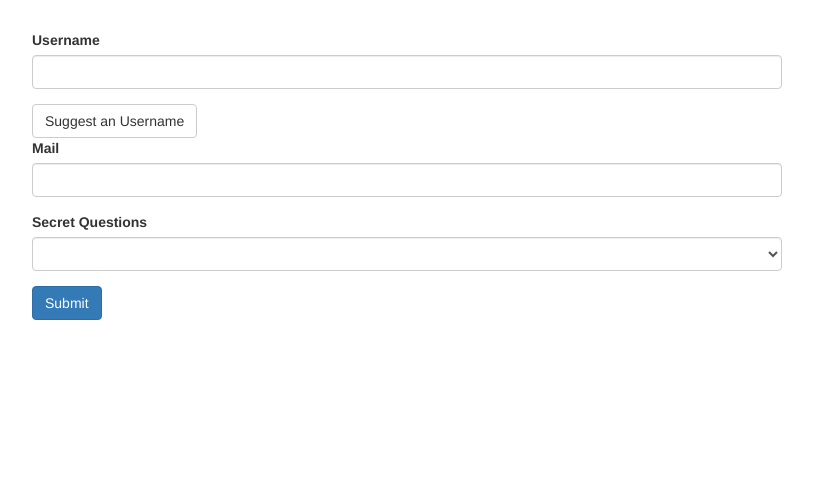
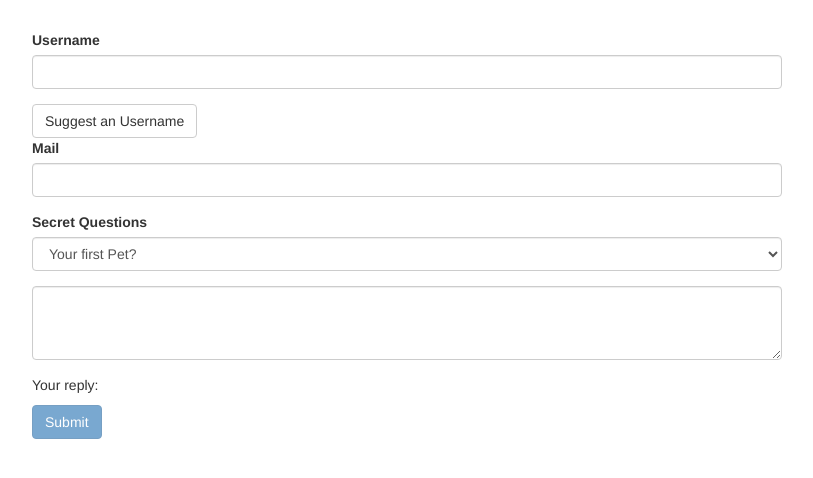
Before and after one commit to Netherwulf/angular-template-driven-form, an Angular app: page / in a window 1280 px wide. Shown: the top 478 px of the page, without its empty margins (233-1046 px from the left). Built offline with nearby package versions, Linux system fonts and the light colour scheme.

Commit message:
Added group form controls and styled validations
Added group form controls and styled validations

```diff
--- a/src/app/app.component.css
+++ b/src/app/app.component.css
@@ -1,3 +1,7 @@
 .container {
   margin-top: 30px;
 }
+
+input.ng-invalid.ng-touched {
+  border: 1px solid red;
+}
--- a/src/app/app.component.html
+++ b/src/app/app.component.html
@@ -2,7 +2,10 @@
   <div class="row">
     <div class="col-xs-12 col-sm-10 col-md-8 col-sm-offset-1 col-md-offset-2">
       <form (ngSubmit)="onSubmit(f)" #f="ngForm">
-        <div id="user-data">
+        <div
+          id="user-data"
+          ngModelGroup="userData"
+          #userData="ngModelGroup">
           <div class="form-group">
             <label for="username">Username</label>
             <input
@@ -23,21 +26,37 @@
               ngModel
               name="email"
               required
-              email>
+              email
+              #email="ngModel">
+            <span class="help-block" *ngIf="!email.valid && email.touched">Please enter a valid e-mail address!</span>
           </div>
         </div>
+        <p
+          class="help-block" *ngIf="!userData.valid && userData.touched">User data is invalid!</p>
         <div class="form-group">
           <label for="secret">Secret Questions</label>
           <select
             id="secret"
             class="form-control"
-            ngModel
+            [ngModel]="defaultQuestion"
             name="secret">
             <option value="pet">Your first Pet?</option>
             <option value="teacher">Your first teacher?</option>
           </select>
         </div>
-        <button class="btn btn-primary" type="submit">Submit</button>
+        <div class="form-group">
+          <textarea
+            name="questionAnswer"
+            rows="3"
+            class="form-control"
+            [(ngModel)]="answer"
+          ></textarea>
+        </div>
+        <p>Your reply: {{ answer }}</p>
+        <button
+          class="btn btn-primary"
+          type="submit"
+          [disabled]="!f.valid">Submit</button>
       </form>
     </div>
   </div>
--- a/src/app/app.component.ts
+++ b/src/app/app.component.ts
@@ -8,6 +8,8 @@
 })
 export class AppComponent {
   @ViewChild('f') signupForm: NgForm;
+  defaultQuestion: String = 'pet';
+  answer: String = '';
 
   suggestUserName() {
     const suggestedName = 'Superuser';
```
